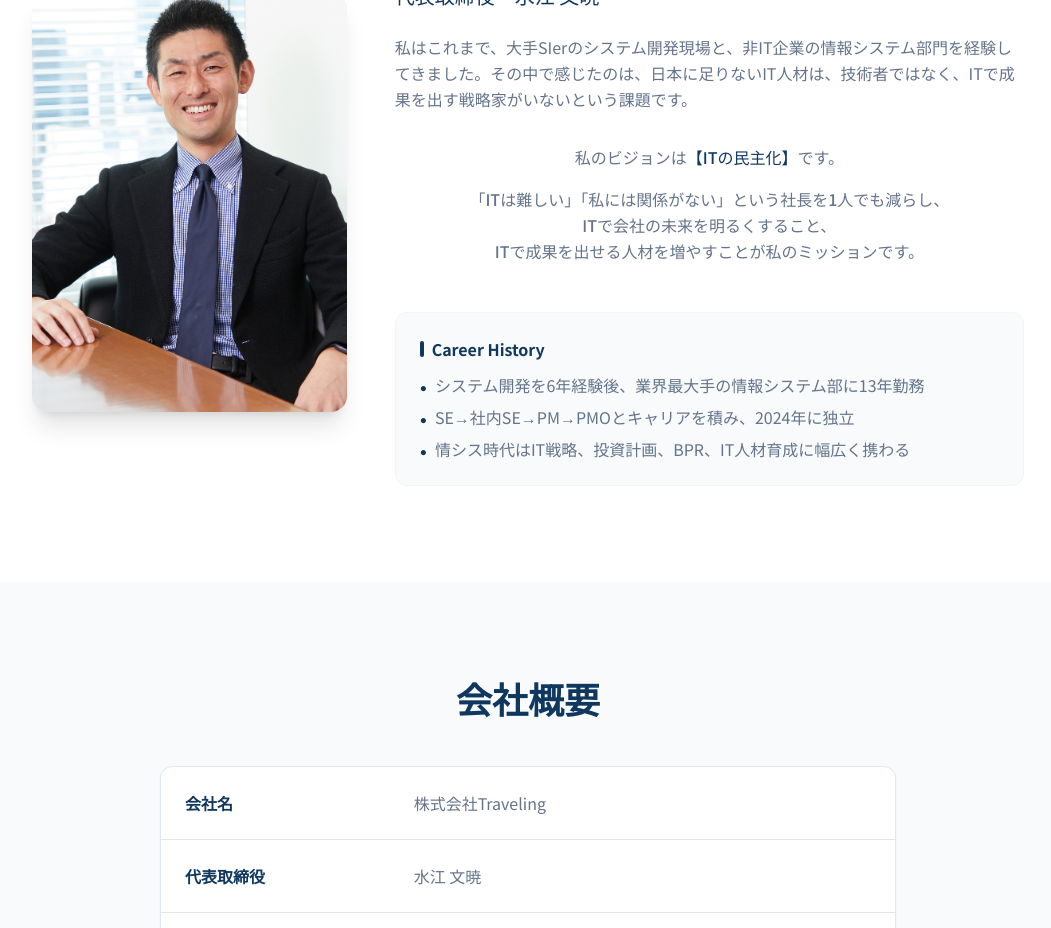
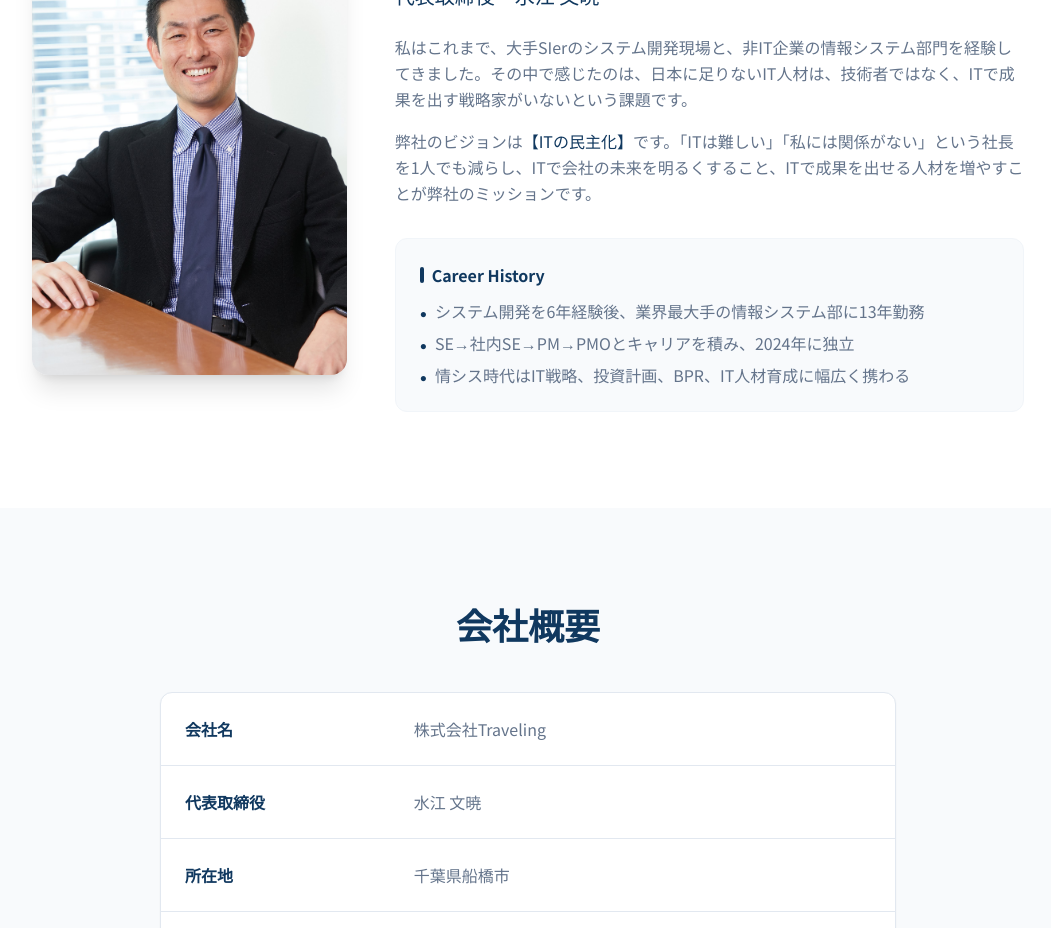
Before and after one commit to traveling-fumiakimizue/Traveling_site, a Next.js app: page / in a window 1280 px wide. Shown: the part 2540-3468 px from the top of the page, without its empty margins (112-1163 px from the left). Built offline with nearby package versions, Linux system fonts and the light colour scheme.

Commit message:
Revert Vision/Mission text to original state

```diff
--- a/src/app/page.tsx
+++ b/src/app/page.tsx
@@ -145,16 +145,9 @@ export default function Home() {
                   <p>
                     私はこれまで、大手SIerのシステム開発現場と、非IT企業の情報システム部門を経験してきました。その中で感じたのは、日本に足りないIT人材は、技術者ではなく、ITで成果を出す戦略家がいないという課題です。
                   </p>
-                  <div className="text-center font-medium py-4 space-y-4">
-                    <p>
-                      私のビジョンは<span className="text-[#10385F]">【ITの民主化】</span>です。
-                    </p>
-                    <p>
-                      「ITは難しい」「私には関係がない」という社長を1人でも減らし、<br className="hidden md:inline" />
-                      ITで会社の未来を明るくすること、<br className="hidden md:inline" />
-                      ITで成果を出せる人材を増やすことが私のミッションです。
-                    </p>
-                  </div>
+                  <p>
+                    弊社のビジョンは<span className="text-[#10385F]">【ITの民主化】</span>です。「ITは難しい」「私には関係がない」という社長を1人でも減らし、ITで会社の未来を明るくすること、ITで成果を出せる人材を増やすことが弊社のミッションです。
+                  </p>
                 </div>
 
                 <div className="bg-slate-50 p-6 rounded-xl border border-slate-100">
```
